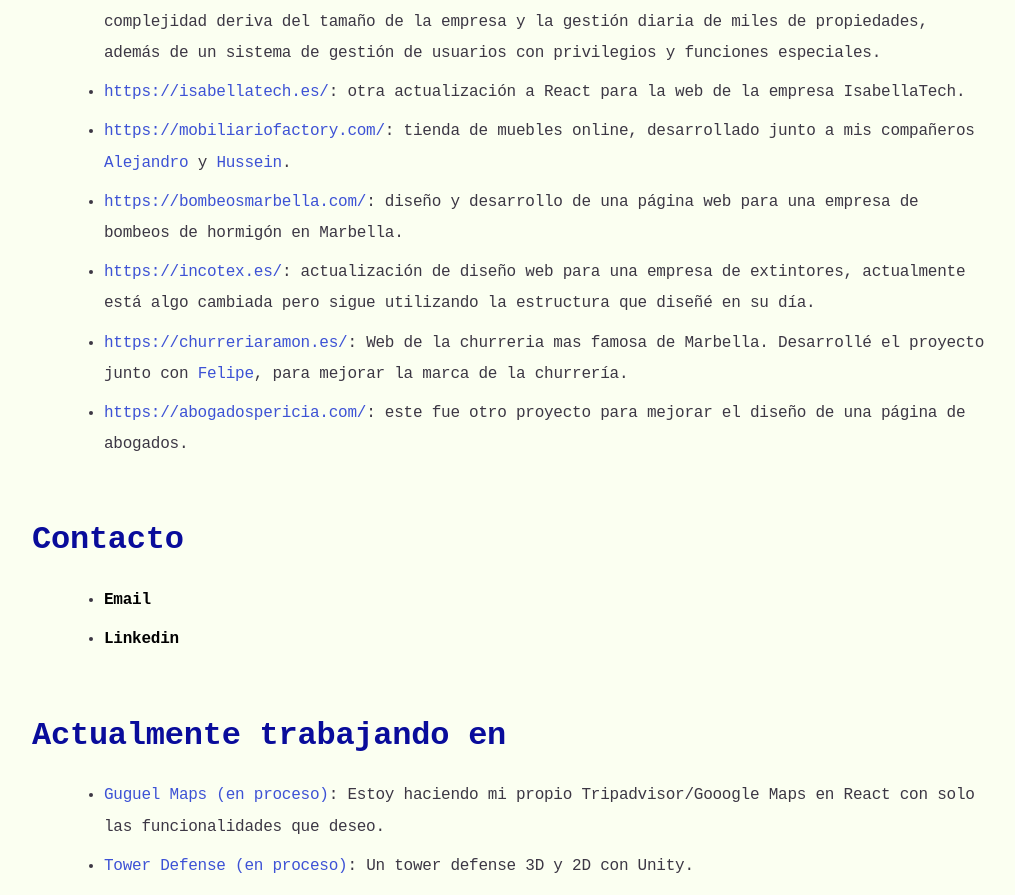
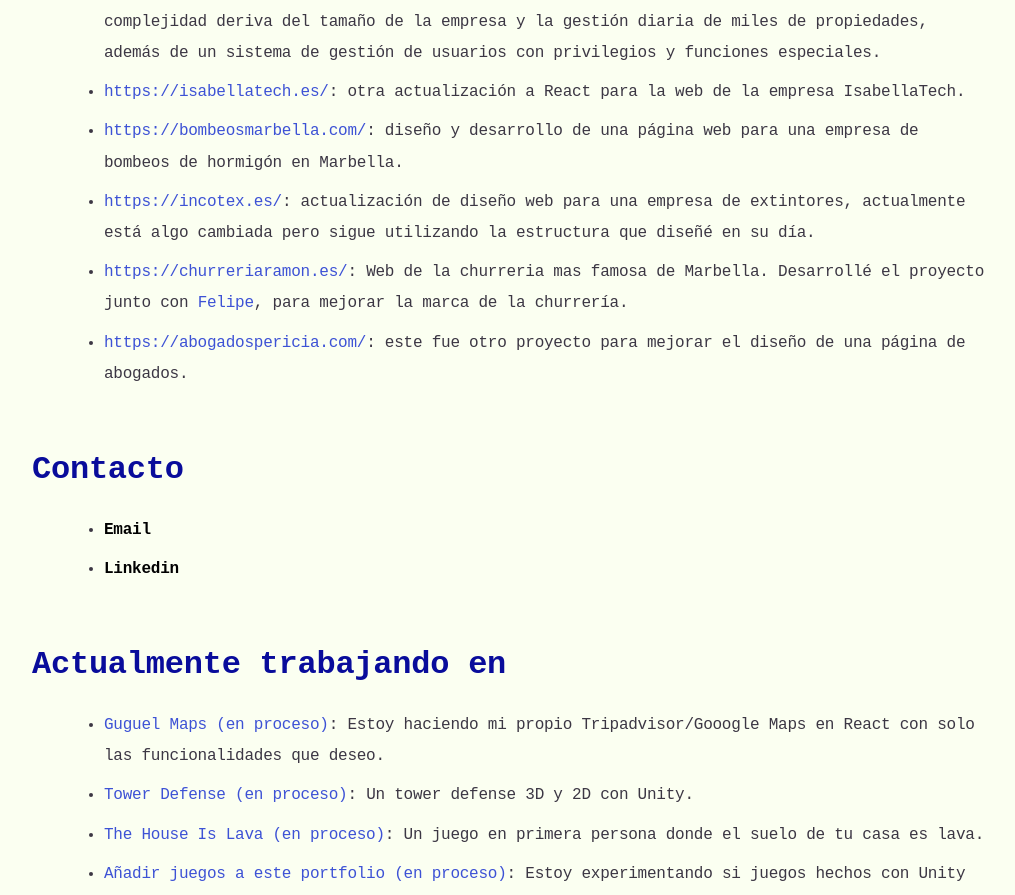
Before and after one commit to Hecater88/portfolio, a React (Create React App) app: page / in a window 1280 px wide. Shown: the part 2009-2904 px from the top of the page, without its empty margins (128-1143 px from the left). Built offline with nearby package versions, Linux system fonts and the light colour scheme.

Commit message:
remove one project

```diff
--- a/src/components/projects.js
+++ b/src/components/projects.js
@@ -21,33 +21,6 @@
             https://isabellatech.es/
           </a>
           : otra actualización a React para la web de la empresa IsabellaTech.
-        </li>
-
-        <li>
-          <a
-            href="https://mobiliariofactory.com/"
-            target="_blank"
-            rel="noreferrer"
-          >
-            https://mobiliariofactory.com/
-          </a>
-          : tienda de muebles online, desarrollado junto a mis compañeros{" "}
-          <a
-            href="https://www.linkedin.com/in/alejandro-villalobos-trujillo-38b97a163/"
-            target="_blank"
-            rel="noreferrer"
-          >
-            Alejandro
-          </a>{" "}
-          y{" "}
-          <a
-            href="https://www.linkedin.com/in/husseincak/"
-            target="_blank"
-            rel="noreferrer"
-          >
-            Hussein
-          </a>
-          .
         </li>
         <li>
           <a
```
